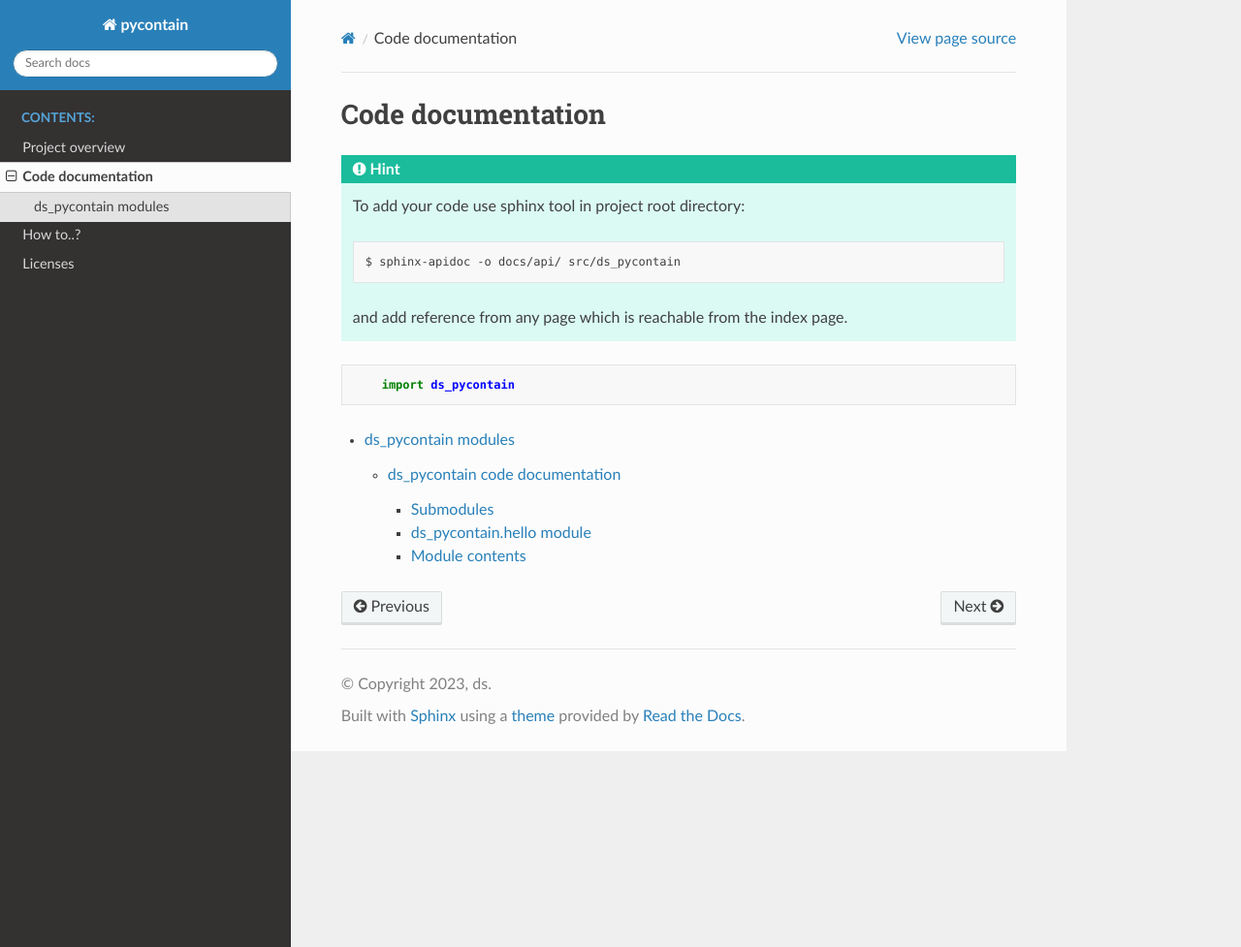
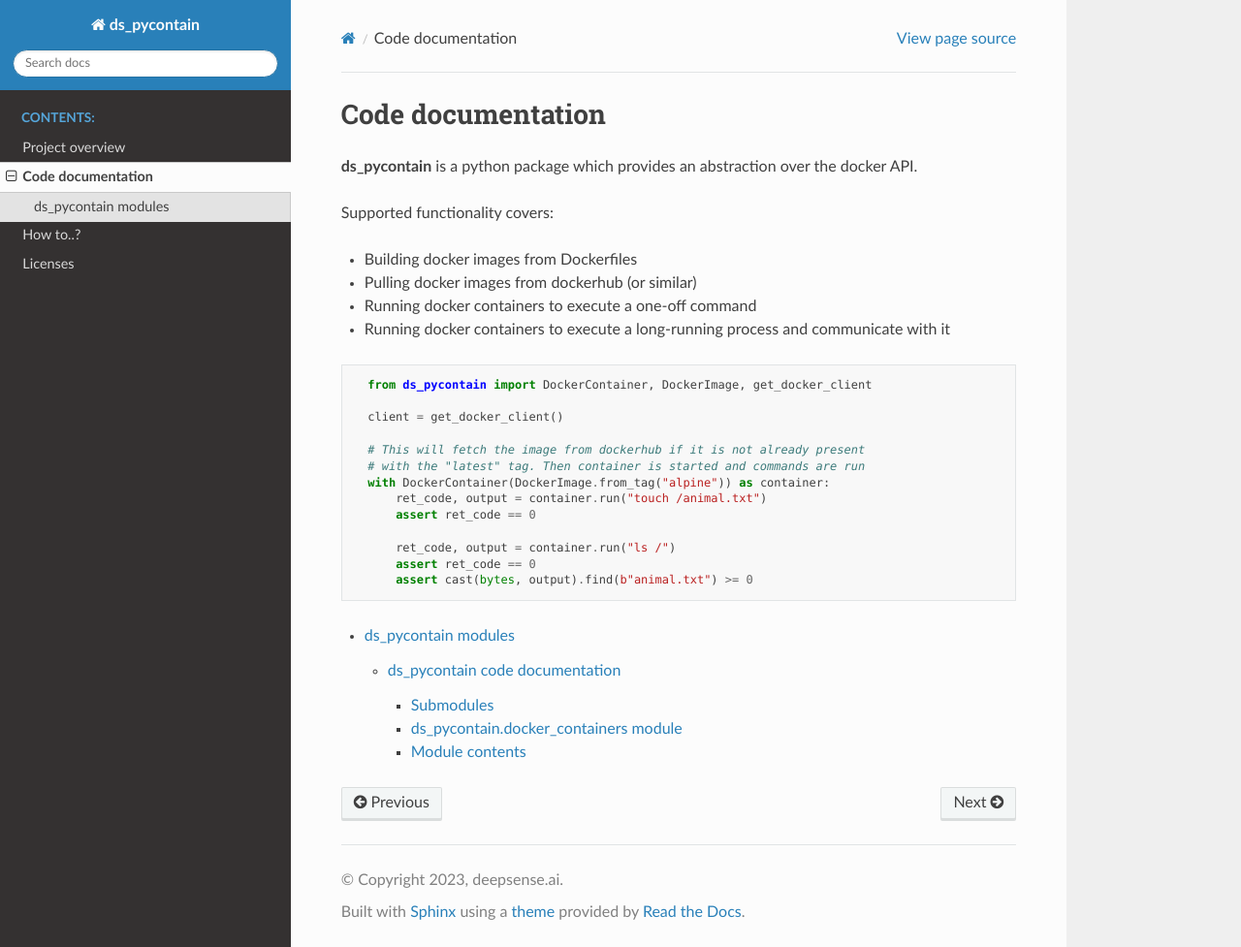
Before and after one commit to deepsense-ai/ds-pycontain, a Sphinx documentation site: the page built from docs/code_documentation.md, in a window 1280 px wide and 977 px high. Shown: the whole window at 97% size. Built offline with Sphinx 7.4.7 and the Read the Docs theme 2.0.0, drawn with Linux system fonts in a browser that asks for light colours.

Commit message:
Improve documentation content

````diff
--- a/docs/api/ds_pycontain.rst
+++ b/docs/api/ds_pycontain.rst
@@ -4,10 +4,10 @@ ds_pycontain code documentation
 Submodules
 ----------
 
-ds_pycontain.hello module
+ds_pycontain.docker_containers module
 ----------------------------------------------------
 
-.. automodule:: ds_pycontain.hello
+.. automodule:: ds_pycontain.docker_containers
    :members:
    :undoc-members:
    :show-inheritance:
--- a/docs/code_documentation.md
+++ b/docs/code_documentation.md
@@ -1,16 +1,28 @@
 # Code documentation
 
-```{hint}
+**ds_pycontain** is a python package which provides an abstraction over the docker API.
 
-  To add your code use sphinx tool in project root directory:
+Supported functionality covers:
+- Building docker images from Dockerfiles
+- Pulling docker images from dockerhub (or similar)
+- Running docker containers to execute a one-off command
+- Running docker containers to execute a long-running process and communicate with it
 
-    $ sphinx-apidoc -o docs/api/ src/ds_pycontain
-
-  and add reference from any page which is reachable from the index page.
-```
 
 ```python
-    import ds_pycontain
+  from ds_pycontain import DockerContainer, DockerImage, get_docker_client
+
+  client = get_docker_client()
+
+  # This will fetch the image from dockerhub if it is not already present
+  # with the "latest" tag. Then container is started and commands are run
+  with DockerContainer(DockerImage.from_tag("alpine")) as container:
+      ret_code, output = container.run("touch /animal.txt")
+      assert ret_code == 0
+
+      ret_code, output = container.run("ls /")
+      assert ret_code == 0
+      assert cast(bytes, output).find(b"animal.txt") >= 0
 ```
 
 ```{toctree}
--- a/docs/conf.py
+++ b/docs/conf.py
@@ -6,8 +6,8 @@
 # -- Project information -----------------------------------------------------
 # https://www.sphinx-doc.org/en/master/usage/configuration.html#project-information
 
-project = 'pycontain'
-copyright = '2023, ds'
+project = 'ds_pycontain'
+copyright = '2023, deepsense.ai'
 author = 'deepsense.ai'
 
 # -- General configuration ---------------------------------------------------
@@ -20,7 +20,6 @@ extensions = [
     "sphinx.ext.intersphinx", # allows to cross reference other sphinx documentations
     "sphinx.ext.autosectionlabel", # each doc section gets automatic reference generated
     "myst_parser", # adds support for Markdown
-    "sphinxcontrib.mermaid", # allows to use Mermaid diagrams
 ]
 
 templates_path = ['_templates']
@@ -35,8 +34,6 @@ html_static_path = ["_static"]
 # Mapping to link other documentations
 intersphinx_mapping = {
     'python': ('https://docs.python.org/3', None),
-    "scipy": ("https://docs.scipy.org/doc/scipy/reference/", None),
-    "numpy": ("https://numpy.org/doc/stable", None),
 }
 
 
````
Also changed, not shown: docs/index.rst (+11 -2 lines), docs/project_overview.md (+3 -11 lines), 1 other file.
